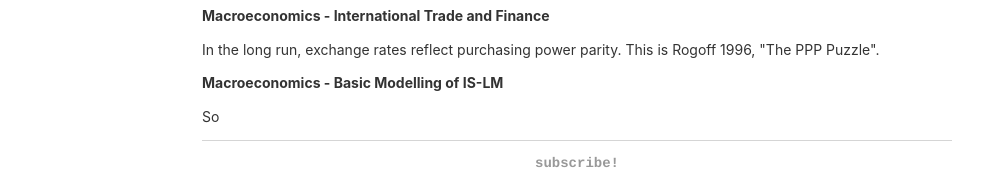
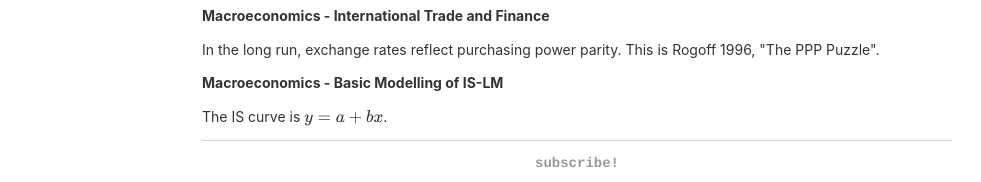
Before and after one commit to tmychow/tmychow.github.io, a Jekyll site: the page built from whereistand/index.html, in a window 1280 px wide and 1357 px high. Shown: the part 1172-1354 px from the top of the window, without its empty margins (28-1009 px from the left). Built offline with Jekyll 4.4.1, drawn with Linux system fonts in a browser that asks for light colours; formulas are drawn with MathJax 3.

Commit message:
Update index.html

```diff
--- a/whereistand/index.html
+++ b/whereistand/index.html
@@ -2,7 +2,8 @@
 layout: default
 title: Where I Stand
 ---
-
+<script src="https://polyfill.io/v3/polyfill.min.js?features=es6"></script>
+<script id="MathJax-script" async src="https://cdn.jsdelivr.net/npm/mathjax@3/es5/tex-mml-chtml.js"></script>
 <div class="blurb">
 	<h1>Where I Stand on Policy Things</h1>
 	<p><strong>Macroeconomics - Some Basic Facts</strong></p>
@@ -27,5 +28,5 @@
 	<p> In the long run, exchange rates reflect purchasing power parity. This is Rogoff 1996, "The PPP Puzzle". </p>
 
 	<p><strong>Macroeconomics - Basic Modelling of IS-LM</strong></p>
-	<p> So </p>
+	<p> The IS curve is \( y= a + bx \). </p>
 </div><!-- /.blurb -->
```
